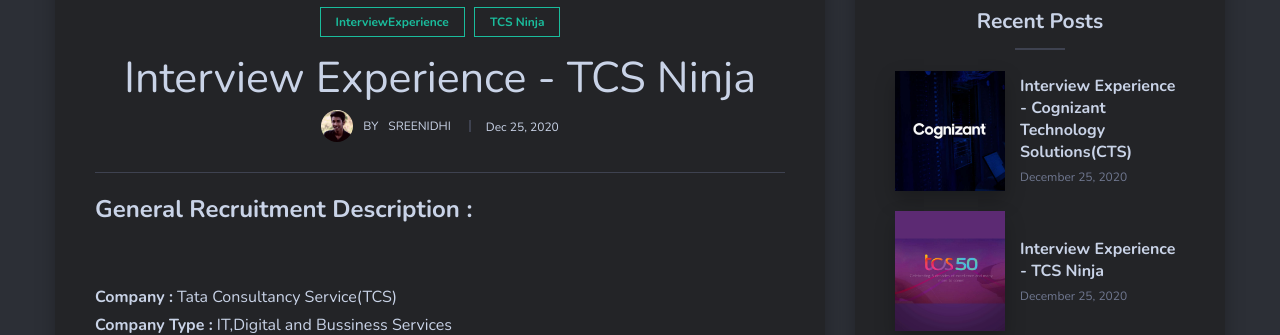
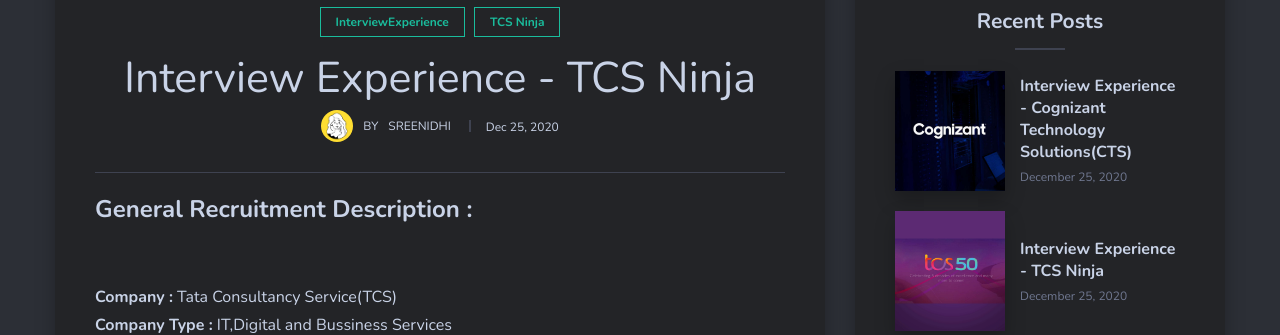
Before and after one commit to elacsta/scintilla, a Jekyll site: the page built from _posts/2020-12-25-TCS-Ninja-Interview-Experience.markdown, in a window 1280 px wide. Shown: the part 758-1093 px from the top of the page. Built offline with Jekyll 4.4.1, drawn with Linux system fonts in a browser that asks for light colours; nearby versions of some CDN libraries; comment, search, counter and statistics services are not loaded.

Commit message:
modification to layout

```diff
--- a/_layouts/post.html
+++ b/_layouts/post.html
@@ -27,7 +27,7 @@
 					<h1 class="post-title">{{ page.title | escape }}</h1>
 					<div class="post-info">
 						<div class="post-info-author">
-							<div class="info-author-avatar" style="background-image: url({{"/img/" | prepend: site.baseurl | append : site.author-avatar}})"></div>
+							<div class="info-author-avatar" style="background-image: url({{"/img/" | prepend: site.baseurl | append : page.author-avatar}})"></div>
 							<span>by</span>
 							<span class="info-author-name">{{page.author-name}}</span>
 						</div>
--- a/_posts/2020-11-16-Sci-chants.markdown
+++ b/_posts/2020-11-16-Sci-chants.markdown
@@ -4,6 +4,7 @@
 date:   2020-11-23 16:00:00 +0530
 image:  05.jpg
 author-name: Ashwin C S
+author-avatar: 09.png
 tags:   SciChants
 ---
 
--- a/_posts/2020-11-29-Sci-chants-TASK-1.markdown
+++ b/_posts/2020-11-29-Sci-chants-TASK-1.markdown
@@ -4,6 +4,7 @@
 date:   2020-11-29 18:00:00 +0530
 image:  TASK1.jpg
 author-name: Ashwin C S
+author-avatar: 09.png
 tags:   [SciChants, Task 1]
 ---
 
--- a/_posts/2020-12-09-Interview-Experiences-ALSTOM.markdown
+++ b/_posts/2020-12-09-Interview-Experiences-ALSTOM.markdown
@@ -4,6 +4,7 @@
 date:   2020-12-09 18:00:00 +0530
 image:  ALSTOM.jpg
 author-name: Ashwin C S
+author-avatar: 09.png
 tags:   [InterviewExperience, ALSTOM]
 ---
 
--- a/_posts/2020-12-25-CTS-Interview-Experiences.markdown
+++ b/_posts/2020-12-25-CTS-Interview-Experiences.markdown
@@ -4,6 +4,7 @@
 date:   2020-12-25 19:00:00 +0530
 image:  cts-logo.jpg
 author-name: Amrutha R
+author-avatar: girl-avatar.png
 tags:   [InterviewExperience, CTS]
 ---
 
--- a/_posts/2020-12-25-TCS-Ninja-Interview-Experience.markdown
+++ b/_posts/2020-12-25-TCS-Ninja-Interview-Experience.markdown
@@ -4,6 +4,7 @@
 date:   2020-12-25 18:00:00 +0530
 image:  TCS-logo.jpg
 author-name: Sreenidhi
+author-avatar: girl-avatar.png
 tags:   [InterviewExperience, TCS Ninja]
 ---
 
```
Also changed, not shown: img/girl-avatar.png (added).
